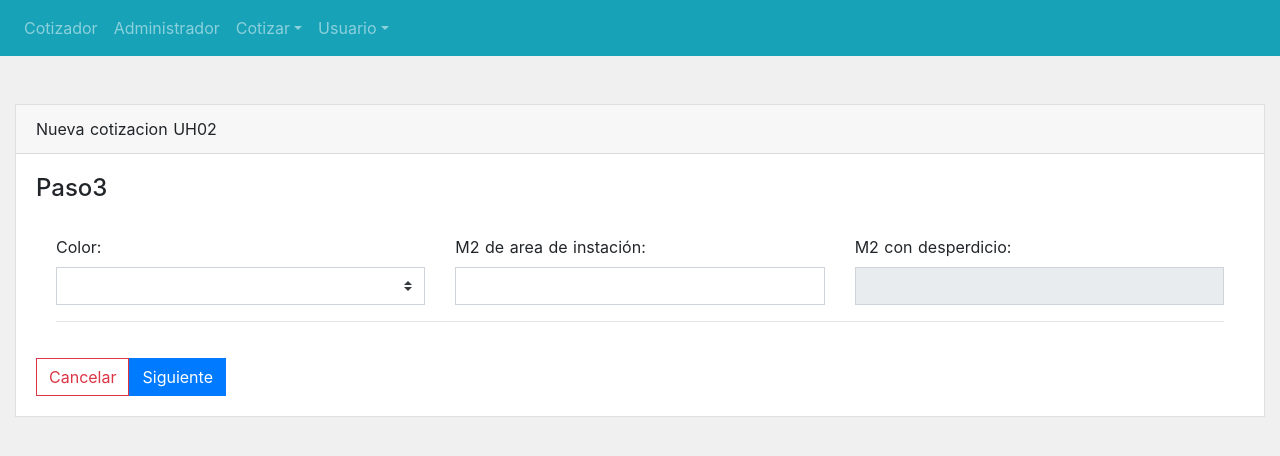
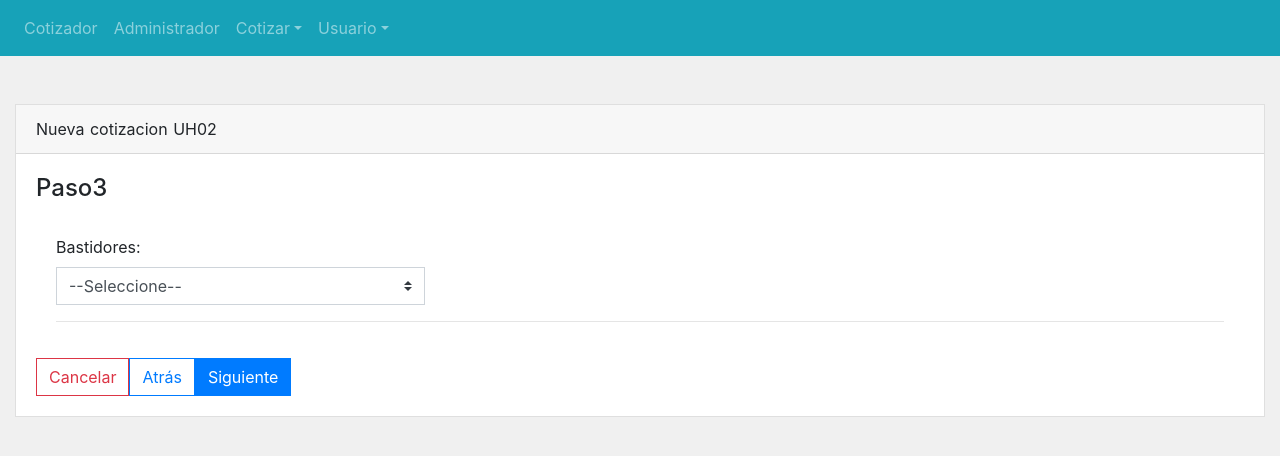
Before and after one commit to h3dx0/coticonstruct-front, a Nuxt app: page /uh02/step3 in a window 1280 px wide. Shown: the top 456 px of the page. Built offline with nearby package versions, Linux system fonts and the light colour scheme.

Commit message:
create store module, steps modifications

```diff
--- a/pages/uh02/step1.vue
+++ b/pages/uh02/step1.vue
@@ -4,24 +4,32 @@
       <b-card-body>
         <b-form>
           <div class="row">
-            <div class="col-sm-4">
+            <div class="col-sm-3">
               <label for="color" class="mr-2">Color:</label>
               <b-form-select
                 v-model="colorSelected"
                 :options="colors"
               ></b-form-select>
             </div>
-            <div class="col-sm-4">
+            <div class="col-sm-3">
               <label for="color" class="mr-2">M2 de area de instación:</label>
               <b-form-input v-model="installArea"></b-form-input>
             </div>
 
-            <div class="col-sm-4">
-              <label for="color" class="mr-2">M2 con desperdicio:</label>
-              <b-form-input
-                disabled
-                v-model="installAreaDimmensionsExtra"
-              ></b-form-input>
+            <div class="col-sm-6">
+              <div class="row">
+                <div class="col-sm-6">
+                  <label for="color" class="mr-2">% desperdicio:</label>
+                  <b-form-input v-model="extraArea"></b-form-input>
+                </div>
+                <div class="col-sm-6">
+                  <label for="color" class="mr-2">M2 con desperdicio:</label>
+                  <b-form-input
+                    disabled
+                    v-model="installAreaDimmensionsExtra"
+                  ></b-form-input>
+                </div>
+              </div>
             </div>
           </div>
           <hr />
@@ -40,7 +48,7 @@
 
             <div class="col-sm-4">
               <label for="color" class="mr-2">COMPROBACIÓN M2:</label>
-              <b-form-input v-model="comprobationArea"></b-form-input>
+              <b-form-input disabled v-model="comprobationArea"></b-form-input>
             </div>
           </div>
         </b-form>
@@ -57,19 +65,20 @@ export default {
   data() {
     return {
       colorSelected: null,
+      extraArea: 1.1,
       installArea: 0,
       colors: ["blanco", "rojo"], //TODO: get from ENDPOINT?
     };
   },
   mounted() {
     this.installArea =
-      this.$store.state.installAreaDimmensions != 0
-        ? this.$store.state.installAreaDimmensions
+      this.$store.state.uh02.installAreaDimmensions != 0
+        ? this.$store.state.uh02.installAreaDimmensions
         : 0;
   },
   computed: {
     installAreaDimmensionsExtra() {
-      return this.installArea * 1.1;
+      return this.installArea * this.extraArea;
     },
     endPieces() {
       return this.installAreaDimmensionsExtra / 0.33672;
@@ -83,10 +92,9 @@ export default {
   },
   methods: {
     onSave() {
-      this.$store.commit("setInstallAreaDimmensions", this.installArea);
+      this.$store.commit("uh02/setInstallAreaDimmensions", this.installArea);
       this.$router.push("step2");
     },
-    ...mapMutations({}),
   },
 };
 </script>
--- a/pages/uh02/step2.vue
+++ b/pages/uh02/step2.vue
@@ -4,14 +4,18 @@
       <b-card-body>
         <b-form>
           <div class="row">
-            <div class="col-sm-4">
+            <div class="col-sm-3">
               <label for="color" class="mr-2">Clip Bastidor:</label>
               <b-form-select
                 v-model="clipSelected"
                 :options="clips"
               ></b-form-select>
             </div>
-            <div class="col-sm-4">
+            <div class="col-sm-6">
+              <label for="color" class="mr-2">Piezas/m2:</label>
+              <b-form-input v-model="piecesByMeter"></b-form-input>
+            </div>
+            <div class="col-sm-3">
               <label for="color" class="mr-2">TC-2:</label>
               <b-form-input v-model="tc2"></b-form-input>
             </div>
@@ -23,21 +27,10 @@
               <b-form-input v-model="mg"></b-form-input>
             </div>
             <div class="col-sm-6">
-              <div class="row">
-                <div class="col-sm-6">
-                  <label for="pijasColors" class="">Color Pijas Cabezas:</label>
-                  <b-form-select
-                    v-model="pijasColorSelected"
-                    :options="pijasColors"
-                  ></b-form-select>
-                </div>
-                <div class="col-sm-6">
-                  <label for="pijasCabezas" class="mr-2"
-                    >PIJAS CS CABEZA DE COLOR:</label
-                  >
-                  <b-form-input v-model="pijasCabezas"></b-form-input>
-                </div>
-              </div>
+              <label for="pijasCabezas" class="mr-2"
+                >PIJAS CS CABEZA DE COLOR:</label
+              >
+              <b-form-input v-model="pijasCabezas"></b-form-input>
             </div>
             <div class="col-sm-3">
               <label for="mg3" class="mr-2">PZAS TAPAS DECK:</label>
@@ -62,15 +55,9 @@ export default {
     return {
       installAreaDimmensions: 0,
       clipSelected: null,
+      pm2: 21,
       pijasColorSelected: null,
-      pijasColors: [
-        { value: null, text: "--Seleccione--" },
-        { value: 1, text: "IPE" },
-        { value: 2, text: "TEAK" },
-        { value: 3, text: "WALNUT" },
-        { value: 4, text: "ANTIQUE" },
-        { value: 5, text: "LIGHT GRAY" },
-      ],
+      piecesByMeter: 21,
       clips: [
         { value: null, text: "--Seleccione--" },
         { value: 1, text: "Madera" },
@@ -82,11 +69,11 @@ export default {
     };
   },
   mounted() {
-    this.installAreaDimmensions = this.$store.state.installAreaDimmensions;
+    this.installAreaDimmensions = this.$store.state.uh02.installAreaDimmensions;
   },
   computed: {
     tc2() {
-      return this.installAreaDimmensions * 21;
+      return this.installAreaDimmensions * this.piecesByMeter;
     },
   },
   methods: {
--- a/pages/uh02/step3.vue
+++ b/pages/uh02/step3.vue
@@ -5,36 +5,72 @@
         <b-form>
           <div class="row">
             <div class="col-sm-4">
-              <label for="color" class="mr-2">Color:</label>
+              <label for="color" class="mr-2">Bastidores:</label>
               <b-form-select
-                v-model="colorSelected"
-                :options="colors"
+                v-model="bastidorSelected"
+                :options="bastidores"
+                @change="onChange()"
               ></b-form-select>
             </div>
-            <div class="col-sm-4">
-              <label for="color" class="mr-2">M2 de area de instación:</label>
-              <b-form-input v-model="installAreaDimmensions"></b-form-input>
+            <div class="col-sm-4" v-show="showCalculation">
+              <label for="color" class="mr-2">Metros Lineales:</label>
+              <b-form-input v-model="linealMeters"></b-form-input>
             </div>
 
-            <div class="col-sm-4">
-              <label for="color" class="mr-2">M2 con desperdicio:</label>
-              <b-form-input
-                disabled
-                v-model="installAreaDimmensionsExtra"
-              ></b-form-input>
+            <div class="col-sm-4" v-show="showCalculation">
+              <label for="color" class="mr-2">Total:</label>
+              <b-form-input disabled v-model="totalMeters"></b-form-input>
             </div>
           </div>
           <hr />
         </b-form>
       </b-card-body>
       <b-button href="#" variant="outline-danger">Cancelar</b-button>
-      <b-button href="/uh02/step4" variant="primary">Siguiente</b-button>
+      <b-button @click="onSave('back')" variant="outline-primary"
+        >Atrás</b-button
+      >
+      <b-button @click="onSave('next')" variant="primary">Siguiente</b-button>
     </b-card>
   </div>
 </template>
 
 <script>
-export default { colorSelected: null };
+export default {
+  data() {
+    return {
+      bastidorSelected: null,
+      linealMeters: 4,
+      showCalculation: false,
+      bastidores: [
+        { value: null, text: "--Seleccione--" },
+        { value: 1, text: "Madera", square: 4 },
+        { value: 2, text: "Metal", square: 3 },
+      ],
+    };
+  },
+  computed: {
+    totalMeters() {
+      return this.linealMeters * this.$store.state.uh02.installAreaDimmensions;
+    },
+  },
+  methods: {
+    onChange() {
+      this.showCalculation = true;
+      const bastidor = this.bastidores.find(
+        (item) => item.value === this.bastidorSelected
+      );
+      console.log(bastidor);
+      this.linealMeters = bastidor.square;
+    },
+    onSave(goTo) {
+      if (goTo == "back") {
+        this.$router.push("step2");
+      } else {
+        this.$router.push("step4");
+      }
+    },
+  },
+};
 </script>
 
 <style>
--- a/store/index.js
+++ b/store/index.js
@@ -1,28 +1,11 @@
 export const state = () => ({
-    totalPrice: 0,
-    installAreaDimmensions: 0,
-    materialsCost: []
+
 })
 export const mutations = {
-    setMaterialCost(state, payload) {
-        state.materialsCost = payload
-    },
-    setInstallAreaDimmensions(state, value) {
-        state.installAreaDimmensions = value;
-    }
+
 }
 
 export const actions = {
-    save({ commit }, payload) {
-        commit('setInstallAreaDimmensions', payload.installAreaDimmensions)
-    },
-    loadMaterialCost() {
-        //endpoint to get materials
-        return [
-            { id: 1, cost: 0.5, name: "Material1" },
-            { id: 2, cost: 0.8, name: "Material2" }]
-    },
-
     //login() { },
     //logout() { }
 }
--- /dev/null
+++ b/store/uh02.js
@@ -0,0 +1,25 @@
+export const state = () => ({
+    totalPrice: 0,
+    installAreaDimmensions: 0,
+    materialsCost: []
+})
+export const mutations = {
+    setMaterialCost(state, payload) {
+        state.materialsCost = payload
+    },
+    setInstallAreaDimmensions(state, value) {
+        state.installAreaDimmensions = value;
+    }
+}
+
+export const actions = {
+    save({ commit }, payload) {
+        commit('setInstallAreaDimmensions', payload.installAreaDimmensions)
+    },
+    loadMaterialCost() {
+        //endpoint to get materials
+        return [
+            { id: 1, cost: 0.5, name: "Material1" },
+            { id: 2, cost: 0.8, name: "Material2" }]
+    },
+}
```
